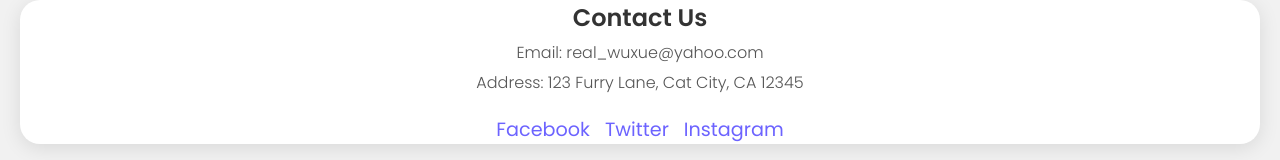
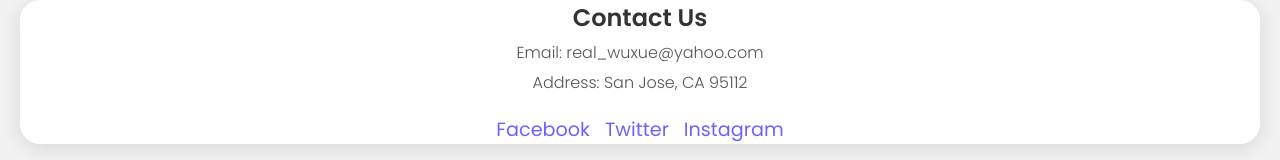
Before and after one commit to ios-beginner/kitten_adoption, a plain HTML site: page littlesock/little_sock.html in a window 1280 px wide. Shown: the part 1528-1688 px from the top of the page. Drawn offline with Linux system fonts and the light colour scheme.

Commit message:
correct address

```diff
--- a/littlesock/little_sock.html
+++ b/littlesock/little_sock.html
@@ -65,7 +65,7 @@
             <div class="footer-info">
                 <h2>Contact Us</h2>
                 <p>Email: real_wuxue@yahoo.com</p>
-                <p>Address: 123 Furry Lane, Cat City, CA 12345</p>
+                <p>Address: San Jose, CA 95112</p>
             </div>
             <div class="footer-social">
                 <a href="#" class="social-icon">Facebook</a>
```
